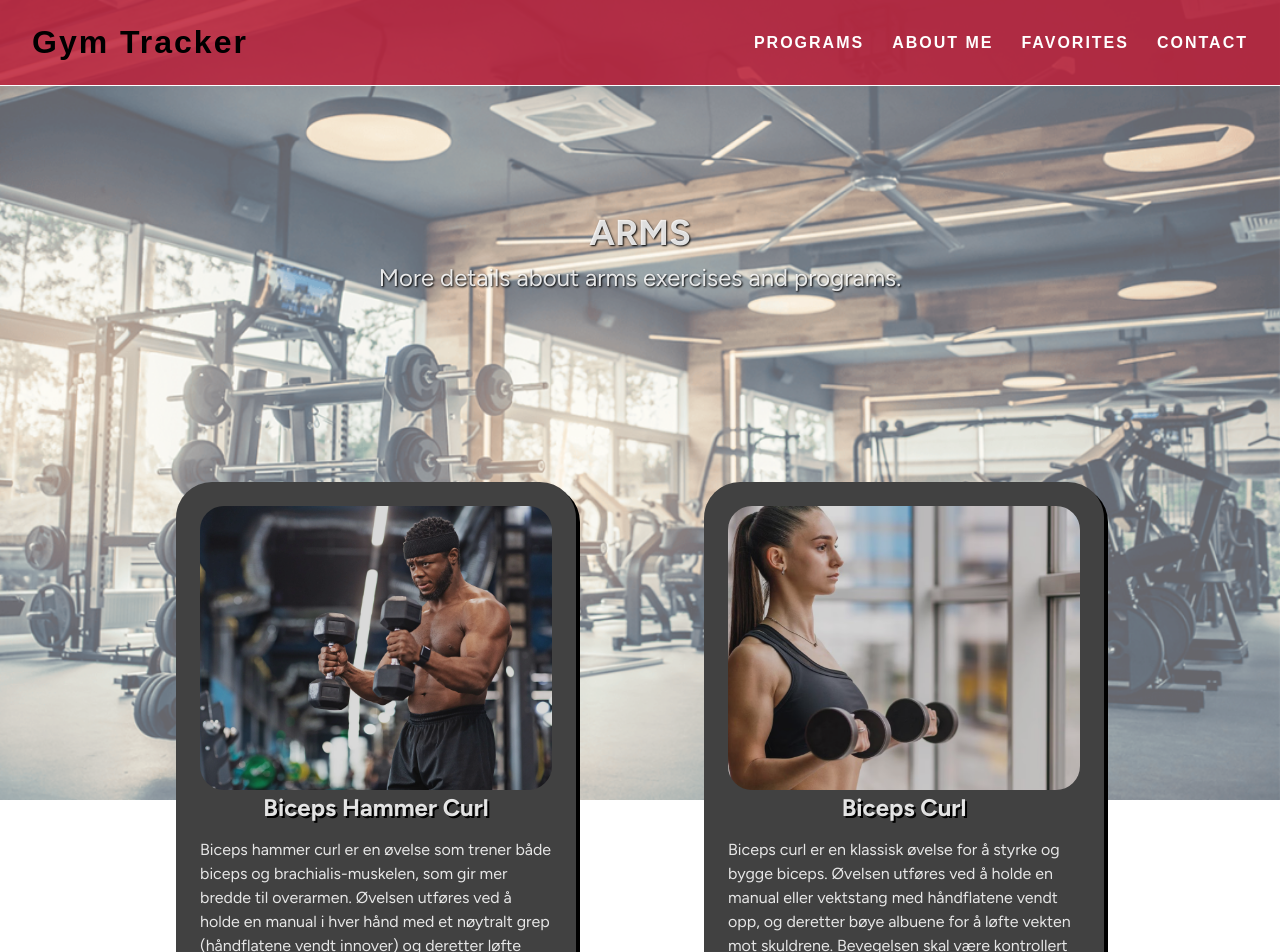
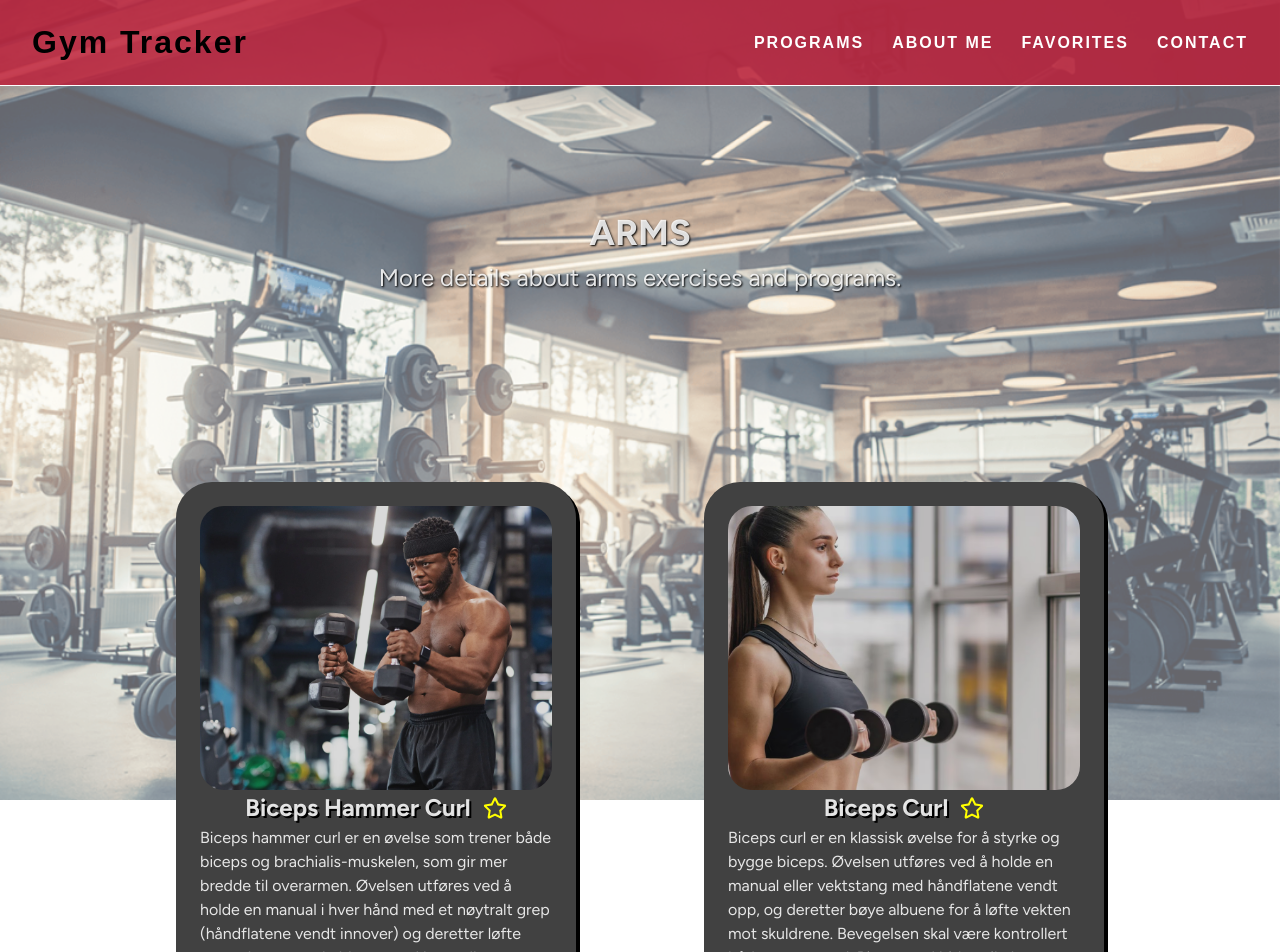
Before and after one commit to Jostein24sfj/gym-tracker, a React (Vite) app: page /muscle/arms in a window 1280 px wide. Shown: the top 952 px of the page. Built offline with nearby package versions, Linux system fonts and the light colour scheme.

Commit message:
added faStar and favoriteButton.jsx

```diff
--- a/src/components/exerciseSection/ExerciseCard.jsx
+++ b/src/components/exerciseSection/ExerciseCard.jsx
@@ -1,10 +1,18 @@
+import { FaRegStar } from "react-icons/fa";
 export const ExerciseCard = ({ exercise, index }) => {
   return (
     <div key={exercise.name + index} className="øvelser">
       <div className="øvelseInfo">
         <img className="cardImg" src={exercise.src} alt="chest" />
         <div className="øvelserInfoText">
-          <h3>{exercise.name}</h3>
+          <div className="favoriteSection">
+            <h3>{exercise.name}</h3>
+            <div className="favoriteButton">
+              <FaRegStar
+                style={{ color: "yellow", width: "24px", height: "24px" }}
+              />
+            </div>
+          </div>
           <p>{exercise.description}</p>
         </div>
       </div>
--- a/src/components/muscleDetail.css
+++ b/src/components/muscleDetail.css
@@ -33,8 +33,20 @@
 .øvelser h3 {
   font-size: 24px;
   text-align: center;
-  margin-bottom: 12px;
+  /* padding-right: 22px; */
   text-shadow: 2px 2px black;
+}
+
+.favoriteSection {
+  display: flex;
+  justify-content: center;
+  align-items: center;
+  /* gap: 12px; */
+}
+
+.favoriteButton {
+  display: flex;
+  padding-left: 12px;
 }
 
 .øvelser img {
```
Also changed, not shown: src/components/favoriteButton/FavoriteButton.jsx (added, +41 -0 lines).
